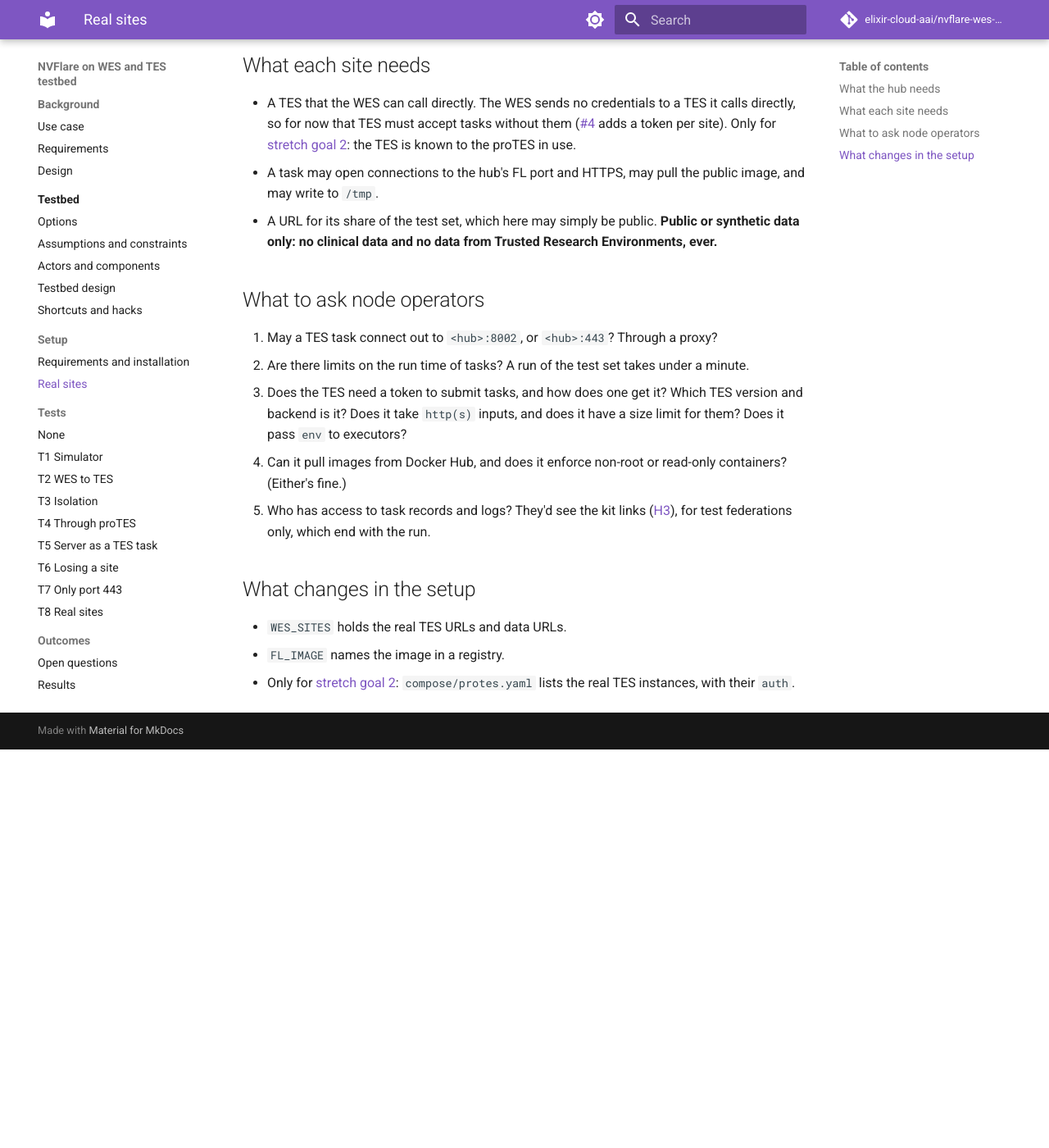
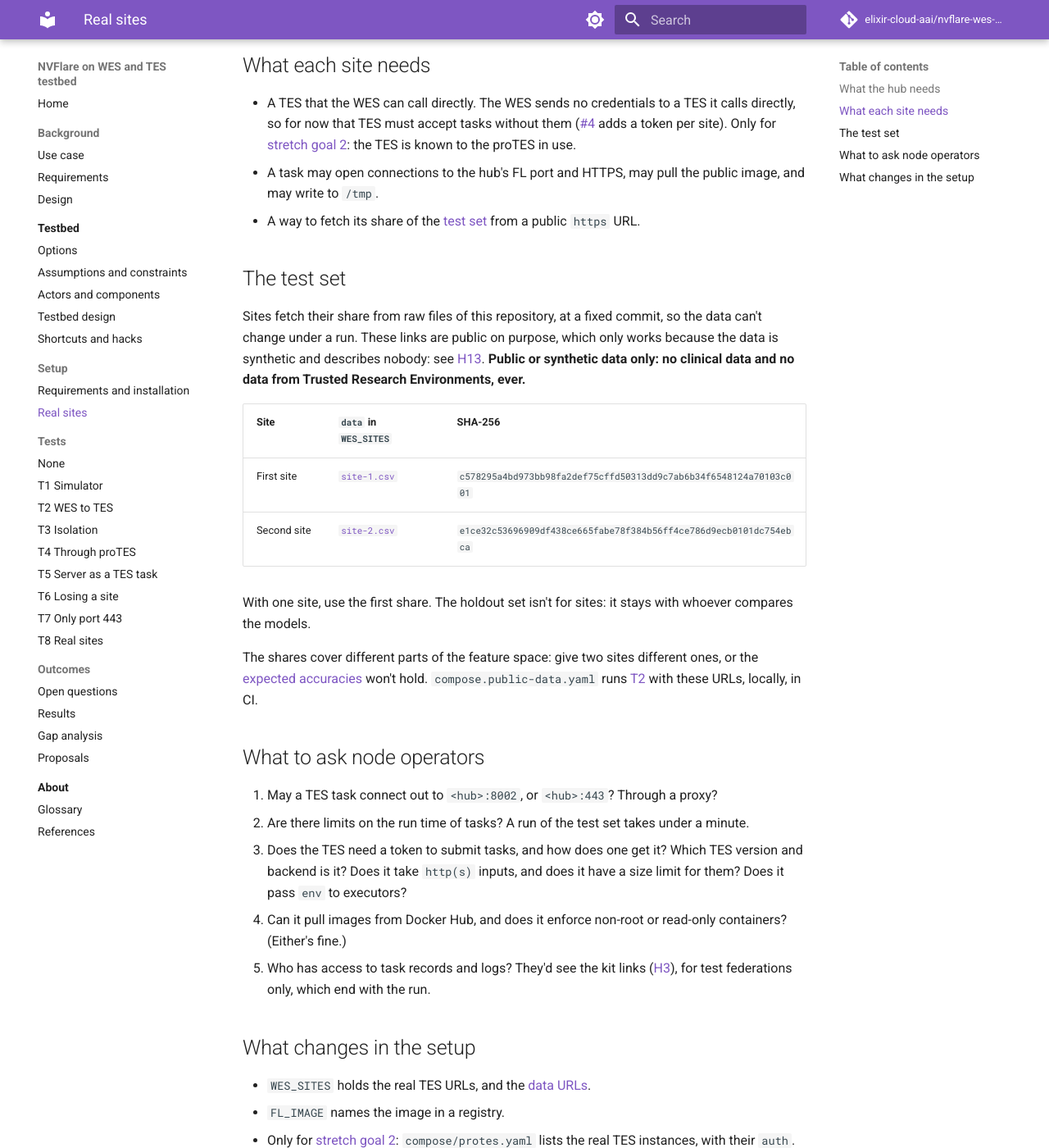
Before and after one commit to elixir-cloud-aai/nvflare-wes-testbed, an MkDocs documentation site: the page built from docs/setup/real-sites.md, in a window 1280 px wide and 1400 px high, scrolled down 502 px. Shown: the whole window at 82% size. Built offline with MkDocs 1.6.1 and Material for MkDocs 9.7.7, drawn with Linux system fonts in a browser that asks for light colours; comment, search, counter and statistics services are not loaded; before the commit the page ends 1416 px from its top, so only the background shows below that.

Commit message:
feat: host the test set for real sites (#21)
Co-Authored-By: Claude Opus 5.5 <noreply@anthropic.com>

```diff
--- a/docs/setup/real-sites.md
+++ b/docs/setup/real-sites.md
@@ -13,7 +13,20 @@ It goes on [Rahti](https://docs.csc.fi/cloud/rahti/) if that can expose the FL p
 
 - A TES that the WES can call directly. The WES sends no credentials to a TES it calls directly, so for now that TES must accept tasks without them ([#4](https://github.com/elixir-cloud-aai/nvflare-wes-testbed/issues/4) adds a token per site). Only for [stretch goal 2](../testbed/index.md#goals): the TES is known to the proTES in use.
 - A task may open connections to the hub's FL port and HTTPS, may pull the public image, and may write to `/tmp`.
-- A URL for its share of the test set, which here may simply be public. **Public or synthetic data only: no clinical data and no data from Trusted Research Environments, ever.**
+- A way to fetch its share of the [test set](#the-test-set) from a public `https` URL.
+
+## The test set
+
+Sites fetch their share from raw files of this repository, at a fixed commit, so the data can't change under a run. These links are public on purpose, which only works because the data is synthetic and describes nobody: see [H13](../testbed/shortcuts.md#h13). **Public or synthetic data only: no clinical data and no data from Trusted Research Environments, ever.**
+
+| Site | `data` in `WES_SITES` | SHA-256 |
+|---|---|---|
+| First site | [`site-1.csv`](https://raw.githubusercontent.com/elixir-cloud-aai/nvflare-wes-testbed/b473b4b2d3246d6b5f74c31e209268e0c093e062/testset/data/site-1.csv) | `c578295a4bd973bb98fa2def75cffd50313dd9c7ab6b34f6548124a70103c001` |
+| Second site | [`site-2.csv`](https://raw.githubusercontent.com/elixir-cloud-aai/nvflare-wes-testbed/b473b4b2d3246d6b5f74c31e209268e0c093e062/testset/data/site-2.csv) | `e1ce32c53696909df438ce665fabe78f384b56ff4ce786d9ecb0101dc754ebca` |
+
+With one site, use the first share. The holdout set isn't for sites: it stays with whoever compares the models.
+
+The shares cover different parts of the feature space: give two sites different ones, or the [expected accuracies](https://github.com/elixir-cloud-aai/nvflare-wes-testbed/blob/dev/testset/README.md) won't hold. `compose.public-data.yaml` runs [T2](../tests/t2-wes-to-tes.md) with these URLs, locally, in CI.
 
 ## What to ask node operators
 
@@ -25,6 +38,6 @@ It goes on [Rahti](https://docs.csc.fi/cloud/rahti/) if that can expose the FL p
 
 ## What changes in the setup
 
-- `WES_SITES` holds the real TES URLs and data URLs.
+- `WES_SITES` holds the real TES URLs, and the [data URLs](#the-test-set).
 - `FL_IMAGE` names the image in a registry.
 - Only for [stretch goal 2](../testbed/index.md#goals): `compose/protes.yaml` lists the real TES instances, with their `auth`.
```
Also changed, not shown: compose.public-data.yaml (added, +14 -0 lines), docs/testbed/shortcuts.md (+1 -1 lines), testset/README.md (+2 -0 lines), 3 other files.
